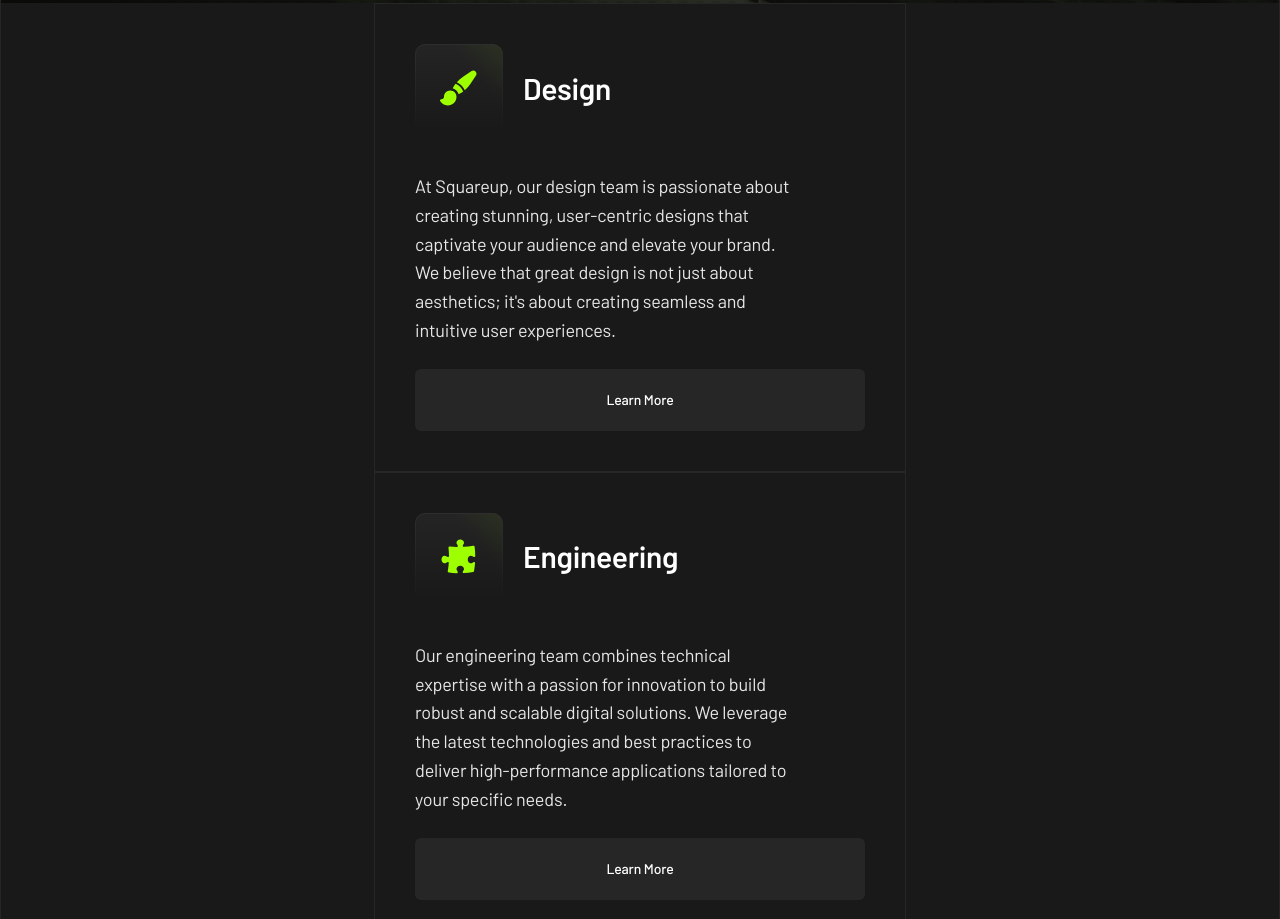
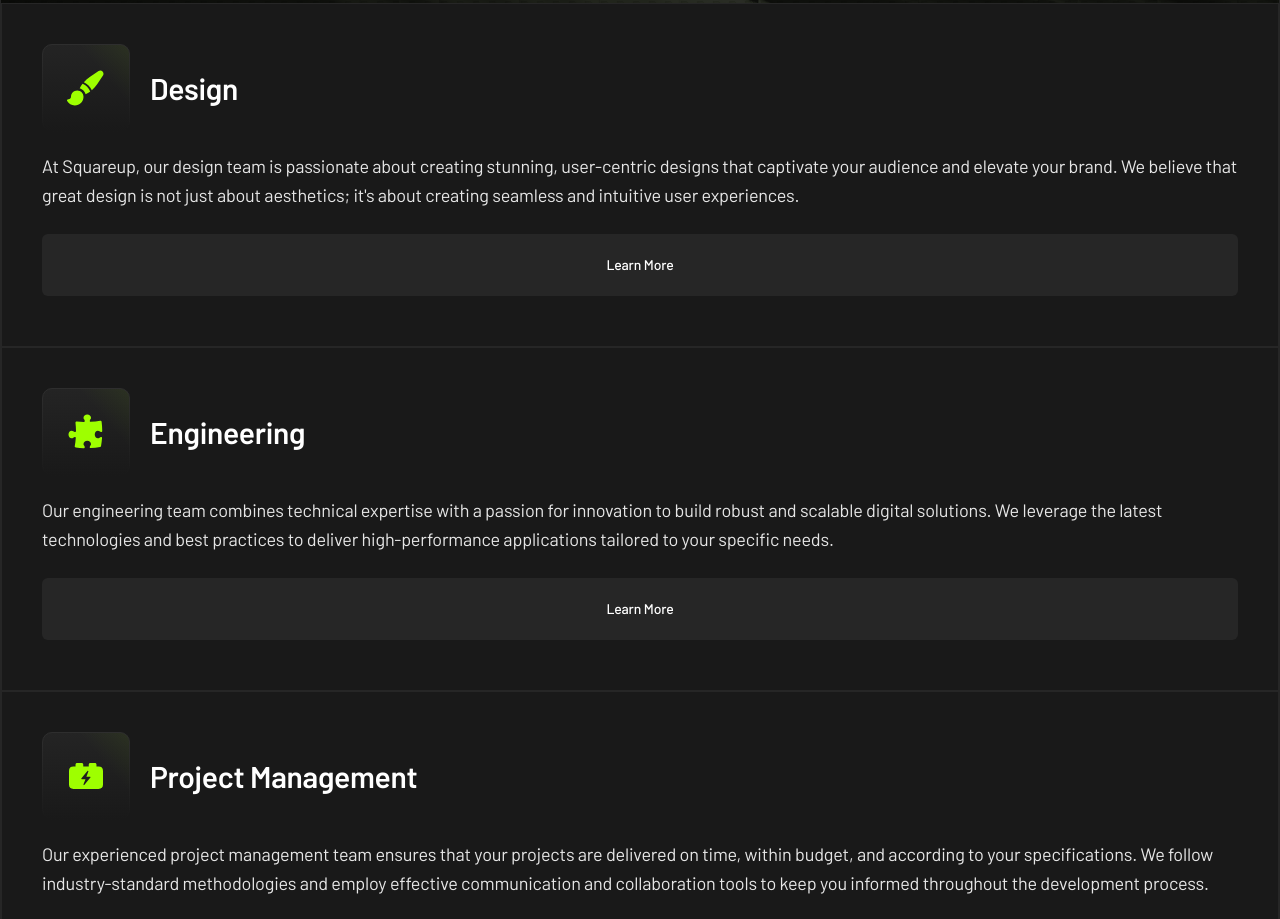
Before and after one commit to igorkolesnikov2323-tech/SquareUp, a plain HTML site: page index.html in a window 1280 px wide. Shown: the part 1535-2454 px from the top of the page. Drawn offline with Linux system fonts and the light colour scheme.

Commit message:
Fixed Services section

```diff
--- a/css/mq_homepage.css
+++ b/css/mq_homepage.css
@@ -42,9 +42,9 @@
     }
 
     .services__item {
-        padding: 50px;
-        margin: 0 auto;
-        max-width: 532px;
+        padding: 40px;
+        margin: 0;
+        max-width: 100%;
         min-height: 577px;
         border: 1px solid var(--grey-15);
     }
@@ -189,73 +189,18 @@
         padding: 40px;
     }
 
-    .design__container {
-        display: grid;
-        grid-template-columns: auto 1fr;
-        align-items: center;
-        gap: 20px;
-    }
-
-    .design__logo {
-        grid-column: 1;
-        grid-row: 1;
-    }
-
-    .design__textbox {
-        display: contents;
-    }
-
-    .design__title {
-        grid-column: 2;
-        grid-row: 1;
-        margin: 0;
-    }
-
-    .design__text {
-        grid-column: 1 / -1;
-        grid-row: 2;
-        margin-top: 20px;
-        line-height: 160%;
-        margin-right: 63px;
-    }
-
-    .pmanagement__container {
-        display: grid;
-        grid-template-columns: auto 1fr;
-        align-items: center;
-        gap: 20px;
-    }
-
-    .pmanagement__logo {
-        grid-column: 1;
-        grid-row: 1;
-    }
-
-    .pmanagement__textbox {
-        display: contents;
-    }
-
-    .pmanagement__title {
-        grid-column: 2;
-        grid-row: 1;
-        margin: 0;
-    }
-
-    .pmanagement__text {
-        grid-column: 1 / -1;
-        grid-row: 2;
-        margin-top: 20px;
-        line-height: 160%;
-        margin-right: 63px;
-    }
-
+    .design__container,
+    .pmanagement__container,
     .engeneering__container {
         display: grid;
         grid-template-columns: auto 1fr;
         align-items: center;
-        gap: 20px;
+        column-gap: 20px;
+        margin-bottom: 24px;
     }
 
+    .design__logo,
+    .pmanagement__logo,
     .engeneering__logo {
         grid-column: 1;
         grid-row: 1;
@@ -265,35 +210,34 @@
         display: contents;
     }
 
+    .pmanagement__title,
+    .design__title,
     .engeneering__title {
         grid-column: 2;
         grid-row: 1;
         margin: 0;
     }
 
+    .pmanagement__text,
+    .design__text,
     .engeneering__text {
         grid-column: 1 / -1;
         grid-row: 2;
         margin-top: 20px;
         line-height: 160%;
-        margin-right: 63px;
-    }
-
-    .design__container {
-        margin-bottom: 24px;
-    }
-
-    .engeneering__container {
-        margin-bottom: 24px;
-    }
-
-    .pmanagement__container {
-        margin-bottom: 24px;
     }
 
     .services__button{
         min-height: 62px;
     }
+
+    .design__textbox,
+.engeneering__textbox,
+.pmanagement__textbox {
+    height: auto;
+    min-height: 200px;
+    display: contents;
+}
 }
 
 @media (max-width:1000px) {
```
